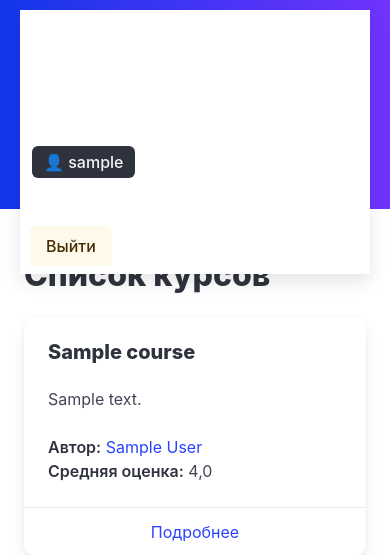
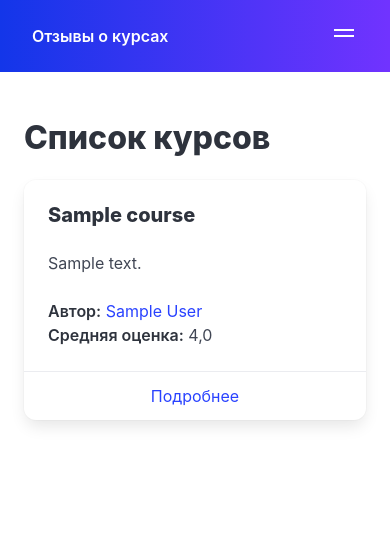
Before and after one commit to acakp/course-review, a Django app: page / in a window 390 px wide. Shown: the top 555 px of the page. Run offline with Django 5.2, Linux system fonts and the light colour scheme; a user stored in the database is signed in; tables that the repository leaves empty hold one stand-in row (values such as "Sample post").

Commit message:
make navbar adaptive for mobile devices

```diff
--- a/coursereview/coursereview/settings.py
+++ b/coursereview/coursereview/settings.py
@@ -44,7 +44,6 @@ INSTALLED_APPS = [
     "django_extensions",
     "allauth",
     "allauth.account",
-    # "review_app",
     "review_app.apps.ReviewAppConfig",
 ]
 
--- a/coursereview/static/css/styles.css
+++ b/coursereview/static/css/styles.css
@@ -35,3 +35,11 @@ main {
 .navbar-end .button {
   margin-left: 10px;
 }
+
+.navbar-menu {
+  background: linear-gradient(90deg, #1336E9, #7133ff);
+}
+
+.navbar-burger span {
+  background-color: white !important;
+}
--- a/coursereview/templates/base.html
+++ b/coursereview/templates/base.html
@@ -12,12 +12,23 @@
 </head>
 
 <body>
-  <nav class="navbar navbar-custom">
+  <nav class="navbar navbar-custom" role="navigation" aria-label="main navigation">
 
-    <div class="navbar-menu is-active">
+    <div class="navbar-brand">
+      <a class="navbar-item" href="{% url 'course_list' %}">
+        <strong style="color:white;">Отзывы о курсах</strong>
+      </a>
 
+      <!-- Burger (для мобильных) -->
+      <a role="button" class="navbar-burger" aria-label="menu" aria-expanded="false" data-target="navMenu">
+        <span aria-hidden="true"></span>
+        <span aria-hidden="true"></span>
+        <span aria-hidden="true"></span>
+      </a>
+    </div>
+
+    <div id="navMenu" class="navbar-menu">
       <div class="navbar-start">
-        <a class="navbar-item" href="{% url 'course_list' %}"><strong>Отзывы о курсах</strong></a>
         <a class="navbar-item" href="{% url 'course_list' %}">Все курсы</a>
         <a class="navbar-item" href="{% url 'recommended_courses' %}">Рекомендуемые</a>
       </div>
@@ -26,7 +37,7 @@
 
         {% if user.is_authenticated and user.author_profile %}
         <div class="navbar-item">
-          <span class="tag is-dark is-medium">
+          <span class="tag is-light is-medium">
             👤 {{ user.username }}
           </span>
         </div>
@@ -35,7 +46,7 @@
           Мой профиль
         </a>
 
-        <form method="post" action="{% url 'account_logout' %}">
+        <form method="post" action="{% url 'account_logout' %}" class="navbar-item">
           {% csrf_token %}
           <button class="button is-warning is-light" type="submit">
             Выйти
@@ -43,19 +54,22 @@
         </form>
 
         {% else %}
-
+        <div class="navbar-item">
           <a class="button is-success is-light" href="{% url 'account_login' %}">
             Войти
           </a>
+        </div>
 
+        <div class="navbar-item">
           <a class="button is-warning is-light" href="{% url 'account_signup' %}">
             Регистрация
           </a>
-
+        </div>
         {% endif %}
 
       </div>
     </div>
+
   </nav>
 
   <main class="section">
@@ -74,3 +88,16 @@
 </body>
 
 </html>
+
+<!-- 4 hamburger menu on mobile-->
+<script>
+  document.addEventListener('DOMContentLoaded', () => {
+    const burger = document.querySelector('.navbar-burger');
+    const menu = document.getElementById(burger.dataset.target);
+
+    burger.addEventListener('click', () => {
+      burger.classList.toggle('is-active');
+      menu.classList.toggle('is-active');
+    });
+  });
+</script>
```
Also changed, not shown: coursereview/templates/account/logout.html (deleted, +0 -31 lines). Lines whose indentation alone changed are shown as unchanged.
